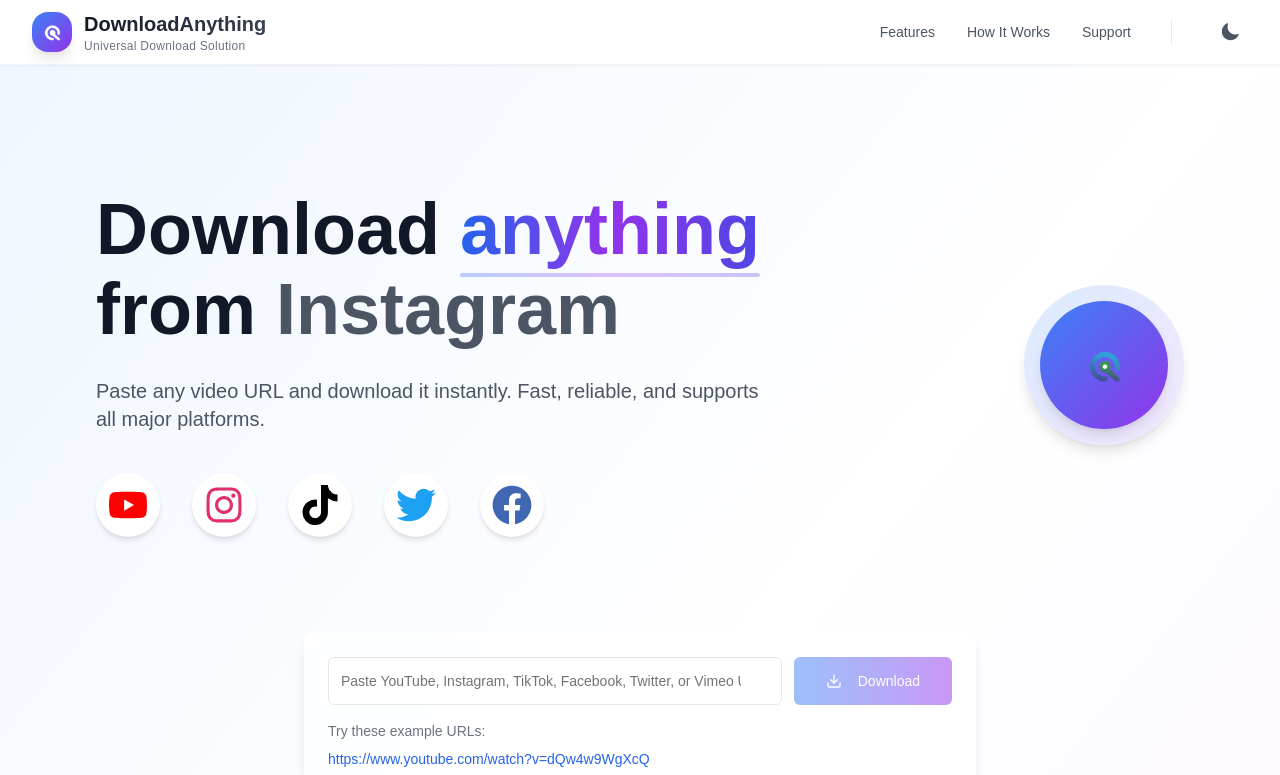
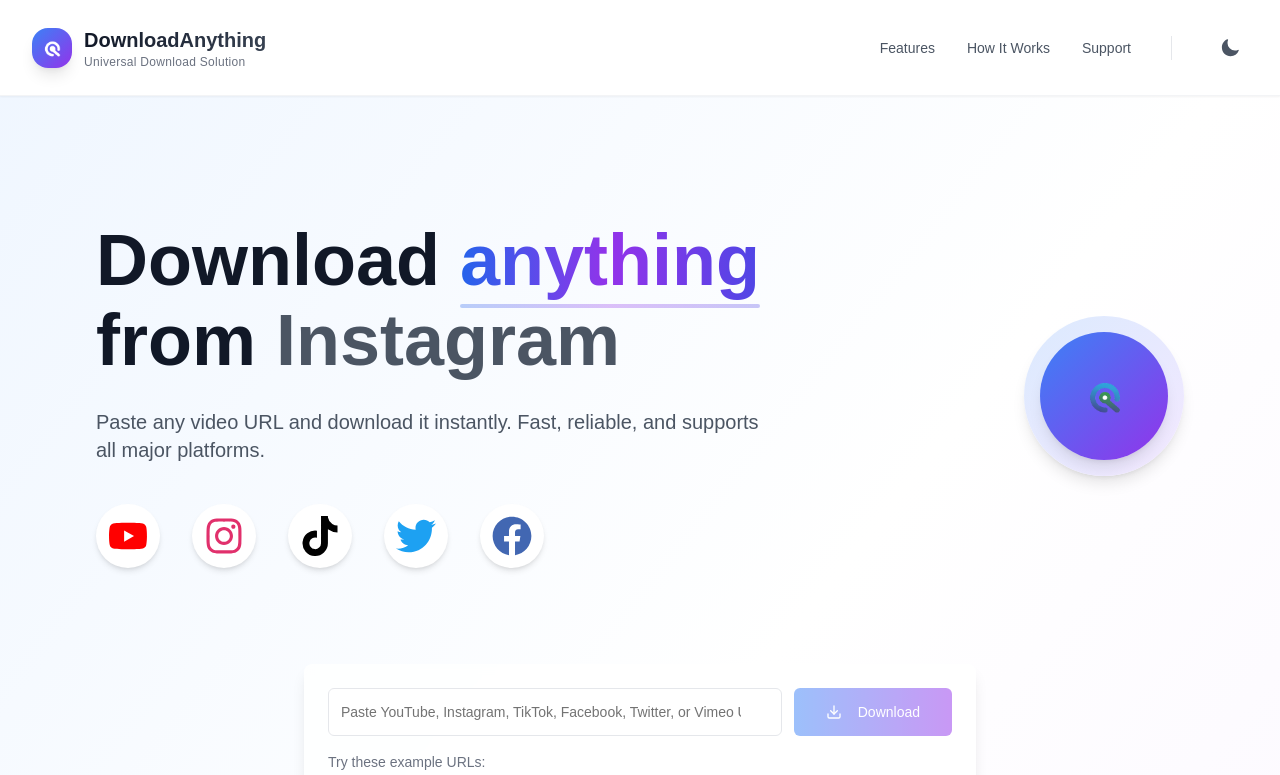
Before and after one commit to urstruelysv/downloadanything, a Next.js app: page / in a window 1280 px wide. Shown: the top 775 px of the page. Built offline with nearby package versions, Linux system fonts and the light colour scheme.

Commit message:
headerfix

```diff
--- a/components/layout/header.tsx
+++ b/components/layout/header.tsx
@@ -1,12 +1,13 @@
 import Image from "next/image";
 import { useState } from "react";
 import { DarkModeToggle } from "@/components/DarkModeToggle";
-
+import { useRouter } from "next/navigation";
 export function Header() {
+  const router = useRouter();
   const [isMobileMenuOpen, setIsMobileMenuOpen] = useState(false);
   return (
     <>
-      <header className="border-b border-gray-100 dark:border-gray-800 bg-white/95 dark:bg-gray-900/95 backdrop-blur-md sticky top-0 z-50 shadow-sm dark:shadow-gray-900/20">
+      <header className="border-b border-gray-100 w-full h-20 mt-4 dark:border-gray-800 bg-white/95 dark:bg-gray-900/95 backdrop-blur-md sticky top-0 z-50 shadow-sm dark:shadow-gray-900/20">
         <div className="max-w-7xl mx-auto px-6 lg:px-8">
           <div className="flex items-center justify-between h-16">
             {/* Logo Section */}
@@ -19,6 +20,7 @@ export function Header() {
                     width={24}
                     height={24}
                     className="w-full h-full object-contain filter brightness-0 invert"
+                    onClick={() => router.push("/")}
                   />
                 </div>
               </div>
@@ -26,7 +28,7 @@ export function Header() {
                 <h1 className="text-xl font-semibold bg-gradient-to-r from-gray-900 to-gray-700 dark:from-white dark:to-gray-300 bg-clip-text text-transparent">
                   DownloadAnything
                 </h1>
-                <p className="text-xs text-gray-500 dark:text-gray-400 font-medium tracking-wide">
+                <p className="text-xs text-gray-500 dark:text-gray-400 font-medium tracking-wide ">
                   Universal Download Solution
                 </p>
               </div>
--- a/components/sections/hero-section.tsx
+++ b/components/sections/hero-section.tsx
@@ -34,14 +34,14 @@ export function HeroSection() {
             transition={{ duration: 0.6, ease: "easeOut" }}
             className="mb-6 sm:mb-8"
           >
-            <h1 className="text-3xl sm:text-4xl md:text-5xl lg:text-6xl xl:text-7xl font-bold text-gray-900 dark:text-white dark:bg-gradient-to-r dark:from-blue-400 dark:to-purple-500 dark:bg-clip-text dark:text-transparent leading-tight">
+            <h1 className="text-3xl sm:text-4xl md:text-5xl lg:text-6xl xl:text-7xl font-bold text-gray-900 dark:text-white dark:bg-gradient-to-r dark:from-blue-400 dark:to-purple-500 dark:bg-clip-text dark:text-transparent leading-tight mg-2">
               Download{" "}
               <span className="relative">
                 <motion.span
                   initial={{ opacity: 0 }}
                   animate={{ opacity: 1 }}
                   transition={{ delay: 0.3 }}
-                  className="bg-gradient-to-r from-blue-600 via-purple-600 to-indigo-600 bg-clip-text text-transparent"
+                  className="bg-gradient-to-r from-blue-600 via-purple-600 to-indigo-600 bg-clip-text text-transparent "
                 >
                   anything
                 </motion.span>
@@ -113,6 +113,8 @@ export function HeroSection() {
                 <motion.img
                   src="/anything.png"
                   alt="Download Icon"
+                  width={48}
+                  height={48}
                   className="w-8 h-8 sm:w-10 sm:h-10 lg:w-12 lg:h-12 object-contain"
                   animate={{
                     y: isDownloading ? [0, -3, 3, 0] : 0,
```
